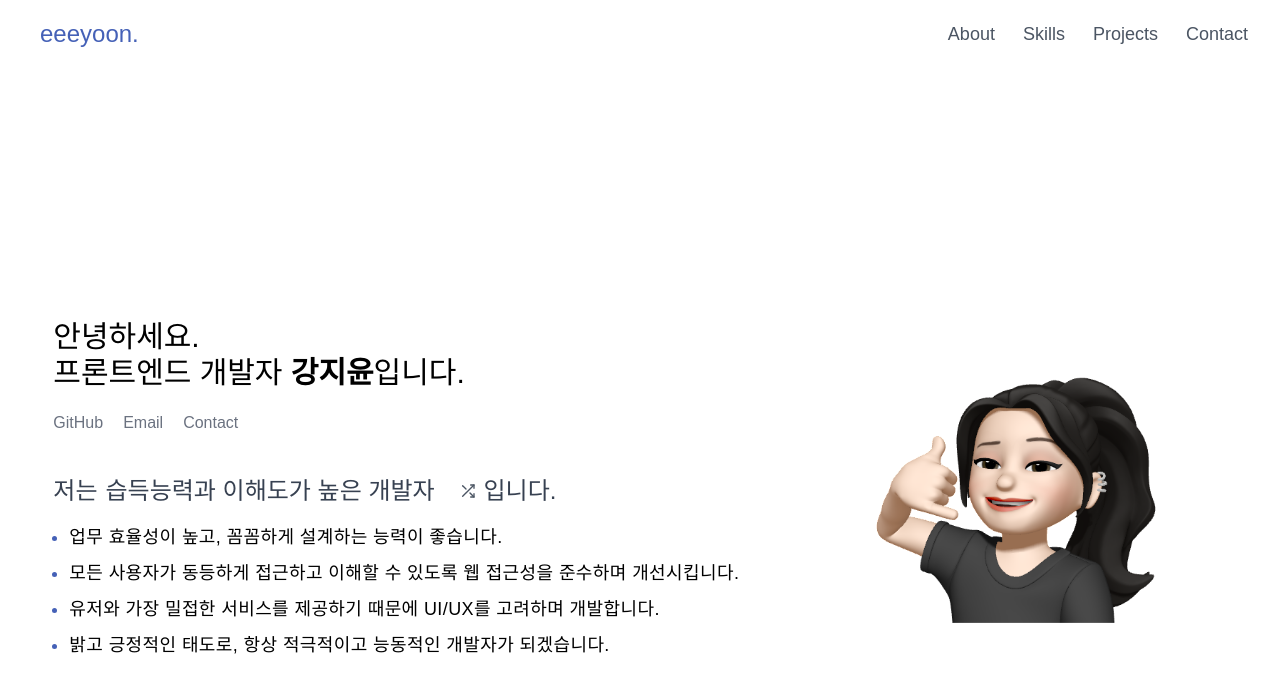
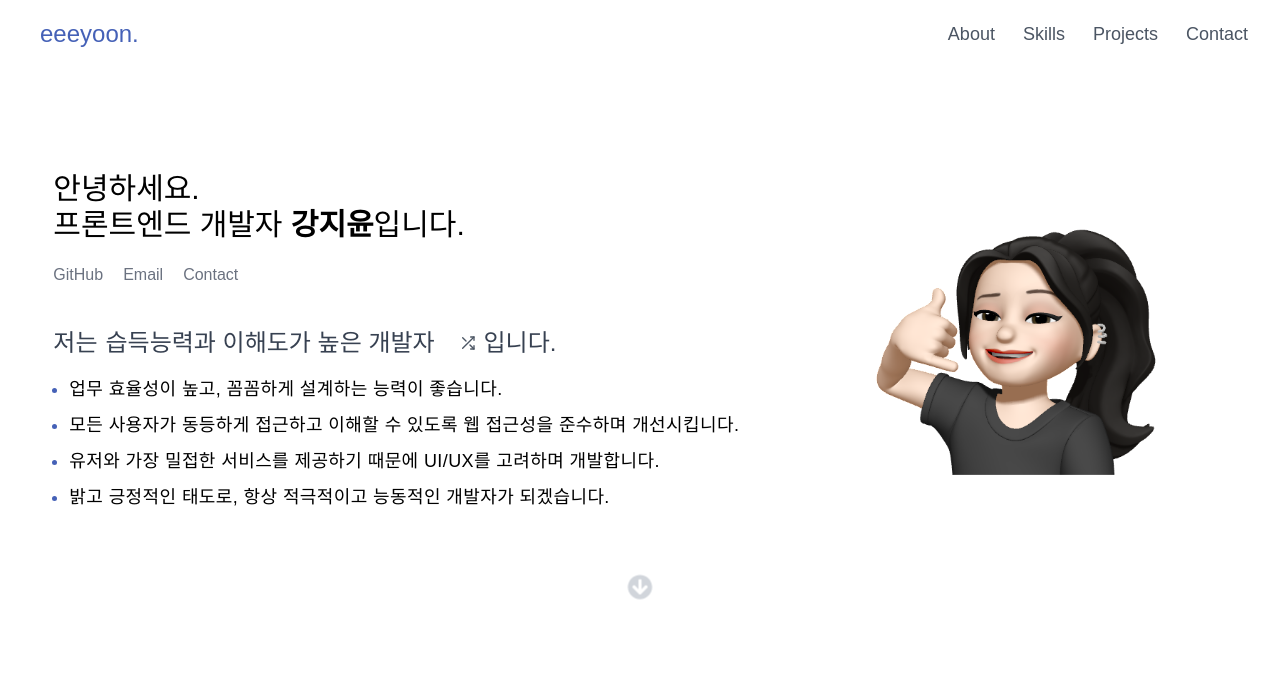
Before and after one commit to eeeyooon/portfolio, a Next.js app: page / in a window 1280 px wide. Shown: the top 692 px of the page. Built offline with nearby package versions, Linux system fonts and the light colour scheme; a web font is replaced by a local one.

Commit message:
feat: 스크롤 이동하는 화살표 버튼 생성 및 적용

```diff
--- a/src/app/about/page.tsx
+++ b/src/app/about/page.tsx
@@ -4,12 +4,14 @@ import AboutContent from "@/components/about/AboutContent";
 import SlotMachine from "@/components/about/SlotMachine";
 import { sentence } from "../../../data/about/aboutData";
 import Link from "next/link";
+import ScrollArrow from "@/components/common/ScrollArrow";
 export default function AboutPage() {
   return (
     <>
-      <section
+      <section className=" h-full sm:h-screen">
+        <div
           id="about"
-        className="container relative flex flex-col-reverse items-center h-full sm:h-screen gap-6 md:flex-row pt-24"
+          className="container relative flex flex-col-reverse items-center gap-6 md:flex-row pt-24"
         >
           <div className="flex flex-col w-full md:w-2/3">
             <p className="my-1 text-xl text-center sm:text-left md:text-3xl font-scoreRegular">
@@ -47,6 +49,8 @@ export default function AboutPage() {
               priority
             />
           </div>
+        </div>
+        <ScrollArrow targetId="#skills" />
       </section>
     </>
   );
--- a/src/app/contact/page.tsx
+++ b/src/app/contact/page.tsx
@@ -1,12 +1,13 @@
 import ContactForm from "@/components/contact/ContactForm";
 import { IoIosCall } from "react-icons/io";
 import { CiMail } from "react-icons/ci";
+import ScrollArrow from "@/components/common/ScrollArrow";
 
 export default function ContactPage() {
   return (
     <section
       id="contact"
-      className="h-screen mt-12 flex flex-col items-center justify-center selection:bg-brown_color"
+      className="h-screen mt-10 flex flex-col items-center justify-center selection:bg-brown_color pb-24"
     >
       <h2 className="font-bold my-2 font-dohyeon text-brown_color text-xl md:text-3xl selection:bg-redbrown_color">
         Contact Me
@@ -21,9 +22,8 @@ export default function ContactPage() {
           vywns4569@gmail.com
         </p>
       </div>
-      <div>
-        <ContactForm />
-      </div>
+      <ContactForm />
+      <ScrollArrow targetId="#about" />
     </section>
   );
 }
--- a/src/app/globals.css
+++ b/src/app/globals.css
@@ -84,3 +84,17 @@ a {
     -webkit-text-stroke: 3px #ef7373;
   }
 }
+
+@keyframes pulse {
+  0%,
+  100% {
+    transform: scale(1);
+  }
+  50% {
+    transform: scale(1.2);
+  }
+}
+
+.pulse-animation {
+  animation: pulse 2s infinite;
+}
--- a/src/app/projects/page.tsx
+++ b/src/app/projects/page.tsx
@@ -1,10 +1,11 @@
 import ProjectGrid from "@/components/projects/ProjectGrid";
 import { projects } from "../../../data/projects/projectData";
+import ScrollArrow from "@/components/common/ScrollArrow";
 export default async function ProjectsPage() {
   return (
     <section
       id="projects"
-      className="h-full pt-12 mb-10 selection:bg-blue_color"
+      className="h-full pt-12 mb-4 selection:bg-blue_color"
     >
       <h2 className="text-center font-dohyeon text-blue_color text-xl md:text-3xl mb-6 selection:bg-brown_color">
         Projects
@@ -13,6 +14,7 @@ export default async function ProjectsPage() {
         프로젝트를 클릭하면 해당 프로젝트의 상세 페이지로 이동합니다.
       </p>
       <ProjectGrid projects={projects} />
+      <ScrollArrow targetId="#contact" />
     </section>
   );
 }
--- a/src/app/skills/page.tsx
+++ b/src/app/skills/page.tsx
@@ -1,12 +1,14 @@
 import SkillGrid from "@/components/skills/SkillGrid";
 import { skills } from "../../../data/skills/skillData";
+import ScrollArrow from "@/components/common/ScrollArrow";
 export default function SkillsPage() {
   return (
-    <section id="skills" className="h-full py-24 selection:bg-brown_color">
+    <section id="skills" className="h-full py-24 selection:bg-brown_color ">
       <h2 className="text-center font-dohyeon text-brown_color text-xl md:text-3xl mb-10 selection:bg-redbrown_color">
         Skills
       </h2>
       <SkillGrid skills={skills} />
+      <ScrollArrow targetId="#projects" />
     </section>
   );
 }
--- a/src/components/Contact/ContactForm.tsx
+++ b/src/components/Contact/ContactForm.tsx
@@ -56,7 +56,7 @@ export default function ContactForm() {
       {contactModal && <ContactModal contactModal={contactModal} />}
       <form
         onSubmit={onSubmit}
-        className="w-full my-4 flex flex-col gap-2 p-4 rounded-xl bg-orange-100"
+        className="w-full my-4 flex flex-col gap-2 p-4 rounded-xl bg-orange-100 mb-12"
       >
         <label htmlFor="from" className="font-semibold mt-2">
           Your Email
--- a/src/components/Projects/ProjectGrid.tsx
+++ b/src/components/Projects/ProjectGrid.tsx
@@ -10,7 +10,7 @@ export default function ProjectGrid({ projects }: Props) {
     a.startDate > b.startDate ? -1 : 1
   );
   return (
-    <ul className="grid gap-8 grid-cols-1 sm:grid-cols-2 md:grid-cols-3 lg:grid-cols-4 my-8">
+    <ul className="grid gap-8 grid-cols-1 sm:grid-cols-2 md:grid-cols-3 lg:grid-cols-4 mt-8 mb-14">
       {sortedProjects.map((project) => (
         <li key={project.path}>
           <ProjectCard project={project} />
--- a/src/components/Skills/SkillGrid.tsx
+++ b/src/components/Skills/SkillGrid.tsx
@@ -6,7 +6,7 @@ type Props = {
 };
 export default function SkillGrid({ skills }: Props) {
   return (
-    <ul className="grid gap-6 grid-cols-1 sm:grid-cols-2 md:grid-cols-2 lg:grid-cols-4 my-8">
+    <ul className="grid gap-6 grid-cols-1 sm:grid-cols-2 md:grid-cols-2 lg:grid-cols-4 mt-8 mb-14">
       {skills.map((skill) => (
         <li key={skill.stack}>
           <SkillCard skill={skill} />
--- a/src/components/common/Footer.tsx
+++ b/src/components/common/Footer.tsx
@@ -1,6 +1,6 @@
 export default function Footer() {
   return (
-    <footer className="py-2 my-2 text-sm text-center text-brown_color">
+    <footer className="py-2 text-sm text-center text-brown_color">
       {"ⓒ 2024  Kang jiyun FE Portfolio | All Rights Reserved."}
     </footer>
   );
--- /dev/null
+++ b/src/components/common/ScrollArrow.tsx
@@ -0,0 +1,28 @@
+"use client";
+import Link from "next/link";
+import { usePathname } from "next/navigation";
+import { FaArrowAltCircleUp, FaArrowCircleDown } from "react-icons/fa";
+
+type Props = {
+  targetId: string;
+};
+
+export default function ScrollArrow({ targetId }: Props) {
+  const pathname = usePathname();
+
+  const getLinkHref = (route: string) => {
+    return pathname === "/" ? route : "/" + route;
+  };
+
+  return (
+    <div className="w-6 h-6 mx-auto pulse-animation">
+      <Link href={getLinkHref(targetId)}>
+        {targetId === "#about" ? (
+          <FaArrowAltCircleUp className="text-gray-300 w-6 h-6" />
+        ) : (
+          <FaArrowCircleDown className="text-gray-300 w-6 h-6" />
+        )}
+      </Link>
+    </div>
+  );
+}
```
Lines whose indentation alone changed are shown as unchanged.
